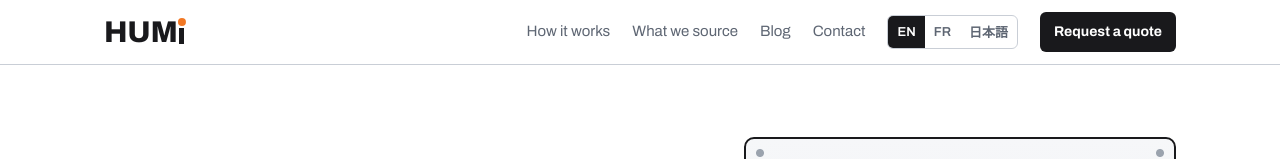
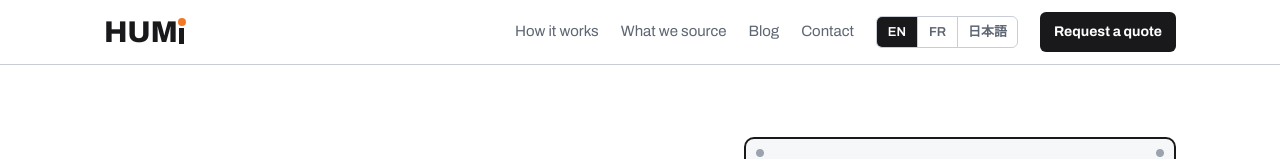
Before and after one commit to alexTopG21/humi-website, an Eleventy site: page src/index.njk in a window 1280 px wide. Shown: the top 159 px of the page. Built offline with nearby package versions, Linux system fonts and the light colour scheme; Eleventy itself is replaced by a stand-in of ours; files that its build step writes are made by us from their sources.

Commit message:
Make EN | FR | 日本語 switch look identical on every page; bust CSS/JS cache
Co-Authored-By: Claude Opus 5.5 <noreply@anthropic.com>
Claude-Session: https://claude.ai/code/session_01APEnXbkMAQ9pEN6Nf1ghNc

```diff
--- a/eleventy.config.js
+++ b/eleventy.config.js
@@ -30,6 +30,8 @@ export default function (eleventyConfig) {
     eleventyConfig.addFilter("jaDate", (d) =>
     new Intl.DateTimeFormat("ja-JP", { day: "numeric", month: "long", year: "numeric", timeZone: "Asia/Tokyo" }).format(d)
   );
+  // Cache-busting: changes every build so browsers fetch the new CSS/JS
+  eleventyConfig.addGlobalData("buildId", () => Date.now().toString(36));
   eleventyConfig.addFilter("head", (arr, n) => (arr || []).slice(0, n));
   eleventyConfig.addFilter("isoDate", (d) => new Date(d).toISOString().slice(0, 10));
   eleventyConfig.addFilter("langName", (l) => ({ en: "English", fr: "Français", ja: "日本語" }[l] || ""));
--- a/src/_includes/base.njk
+++ b/src/_includes/base.njk
@@ -27,7 +27,7 @@
 <link rel="preconnect" href="https://fonts.googleapis.com">
 <link rel="preconnect" href="https://fonts.gstatic.com" crossorigin>
 <link href="https://fonts.googleapis.com/css2?family=Archivo:wdth,wght@62..125,400..800&family=IBM+Plex+Mono:wght@500&display=swap" rel="stylesheet">
-<link rel="stylesheet" href="/css/site.css">
+<link rel="stylesheet" href="/css/site.css?v={{ buildId }}">
 </head>
 <body data-page="{{ pageType or 'page' }}" data-email="{{ site.email }}"{% if lang == 'ja' %} data-fixed-lang="ja"{% endif %}>
 
@@ -92,6 +92,6 @@
     </div>
   </div>
 </footer>
-<script src="/js/site.js"></script>
+<script src="/js/site.js?v={{ buildId }}"></script>
 </body>
 </html>
--- a/src/css/site.css
+++ b/src/css/site.css
@@ -30,12 +30,11 @@ header.top{position:sticky;top:0;z-index:10;background:rgba(255,255,255,.94);bac
 .top nav{margin-left:auto;display:flex;align-items:center;gap:22px;font-size:15px}
 .top nav a.link{text-decoration:none;color:var(--muted)}
 .top nav a.link:hover{color:var(--ink)}
-.lang{display:flex;border:1px solid var(--rule);border-radius:6px;overflow:hidden}
-.lang button{font:inherit;font-size:13px;font-weight:600;background:none;border:0;padding:6px 9px;cursor:pointer;color:var(--muted)}
-.lang button[aria-pressed="true"]{background:var(--ink);color:#fff}
-.lang a,.lang span{font-size:13px;font-weight:600;padding:6px 9px;color:var(--muted);text-decoration:none;line-height:inherit}
-.lang a:hover,.lang button:hover{color:var(--ink)}
-.lang .on{background:var(--ink);color:#fff}
+.lang{display:inline-flex;align-items:stretch;border:1px solid var(--rule);border-radius:6px;overflow:hidden;flex:none}
+.top nav .lang > *{display:inline-flex;align-items:center;justify-content:center;min-width:40px;height:30px;padding:0 10px;margin:0;font:inherit;font-size:13px;font-weight:600;line-height:1;color:var(--muted);background:none;border:0;text-decoration:none;cursor:pointer;white-space:nowrap}
+.top nav .lang > * + *{border-left:1px solid var(--rule)}
+.top nav .lang > *:hover{color:var(--ink);background:#f4f4f4}
+.top nav .lang > [aria-pressed="true"],.top nav .lang > .on{background:var(--ink);color:#fff;cursor:default}
 .btn{display:inline-block;font:inherit;font-weight:700;font-size:16px;background:var(--ink);color:#fff;border:0;border-radius:6px;padding:12px 18px;text-decoration:none;cursor:pointer;white-space:nowrap}
 .btn:hover{background:#000}
 .btn.small{font-size:14px;padding:9px 14px}
```
